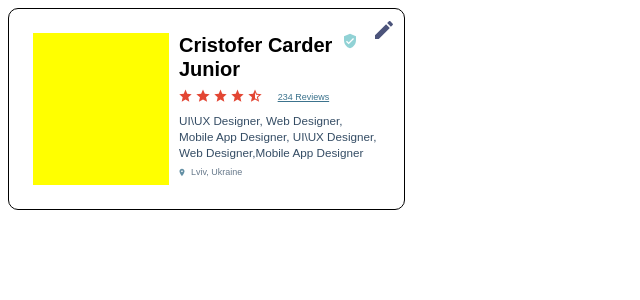
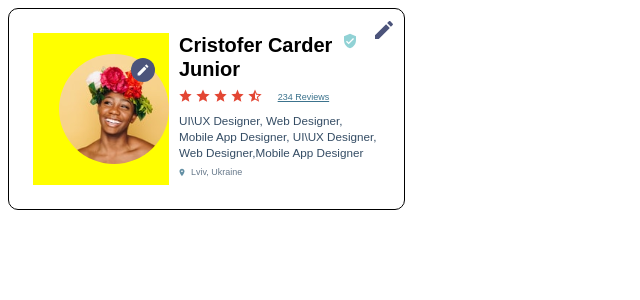
Before and after one commit to SergiyOsadchyy/test-seven, an Angular app: page / in a window 1280 px wide. Shown: the top 300 px of the page, without its empty margins (0-640 px from the left). Built offline with nearby package versions, Linux system fonts and the light colour scheme.

Commit message:
add html and styles to avatar

```diff
--- a/src/app/shared/controls/left-card/left-card.component.html
+++ b/src/app/shared/controls/left-card/left-card.component.html
@@ -1,8 +1,19 @@
 <div class="container">
   <a href="#" class="edit-data">
-    <img src="assets/images/shared/controls/left-card/pen-gray.svg" alt="EditData">
+    <img src="assets/images/shared/controls/left-card/pen-gray.svg" alt="edit data">
   </a>
-  <div class="pictures"></div>
+
+  <div class="pictures">
+    <img class="avatar" src="assets/images/shared/controls/left-card/avatar.svg" alt="avatar">
+    <a href="#" class="edit-button">
+      <img class="edit-ellipse" src="assets/images/shared/controls/left-card/ellipse.svg" alt="edit-ellipse">
+      <img class="edit-pen" src="assets/images/shared/controls/left-card/pen-white.svg" alt="edit-pen">
+    </a>
+
+
+
+  </div>
+
   <div class="data">
     <div class="name-container">
       <div class="name-img">
@@ -34,6 +45,4 @@
       <span>{{city}}</span>
     </div>
   </div>
-
-
 </div>
--- a/src/app/shared/controls/left-card/left-card.component.scss
+++ b/src/app/shared/controls/left-card/left-card.component.scss
@@ -24,10 +24,38 @@
       height: 152px;
       float: left;
       margin: 24px 0 0 24px;
-
-
+      position: relative;
 
       background-color: yellow;
+
+      .avatar {
+        position: absolute;
+        top: 21px;
+        left: 26px;
+        width: 110px;
+        height: 110px;
+      }
+
+      .edit-button {
+        position: absolute;
+        top: 25px;
+        left: 98px;
+        width: 24px;
+        height: 24px;
+
+        .edit-ellipse {
+          width: 24px;
+          height: 24px;
+        }
+
+        .edit-pen {
+          position: absolute;
+          top: 25%;
+          left: 25%;
+          width: 12px;
+          height: 12px;
+        }
+      }
     }
 
     .data {
```
Also changed, not shown: src/assets/images/shared/controls/left-card/ellipse.svg (renamed from src/assets/images/shared/controls/left-card/circle.svg).
